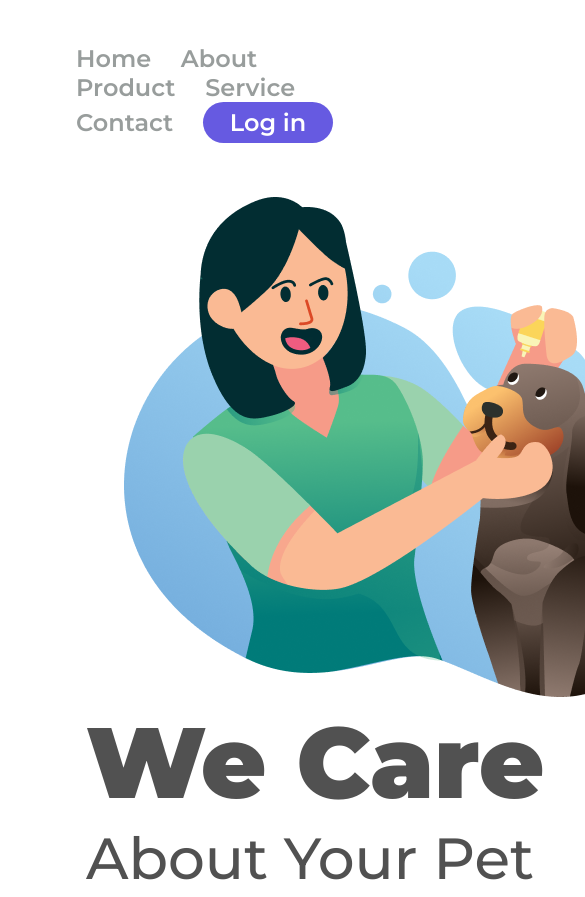
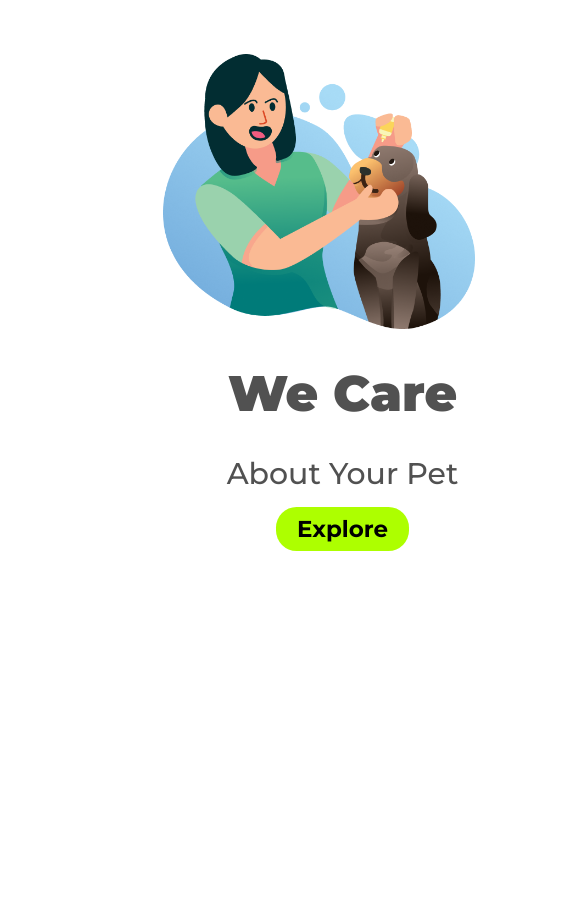
Before and after one commit to devslima/OUTRO-PROJETO-1, a plain HTML site: page index.html in a window 390 px wide. Shown: the top 897 px of the page, 585 px wide, since content can reach past the window. After the commit the page ends 844 px from the top, so only its background shows below. Drawn offline with Linux system fonts and the light colour scheme.

Commit message:
commit responsivo

```diff
--- a/index.html
+++ b/index.html
@@ -24,8 +24,10 @@
     </header>
 
     <main>
-            <img src="./assets/we-care.png" alt="we-care-logo" class="img-log">
-        <aside>
+        <div class="img-log" >
+            <img src="./assets/we-care.png" alt="we-care-logo">
+        </div>
+            <aside>
             <h1>We Care</h1>
             <h2>About Your Pet</h2>
             <p>Lorem ipsum, dolor sit amet consectetur adipisicing elit. Eius quos culpa magni! Id saepe tempore cum
--- a/style.css
+++ b/style.css
@@ -20,8 +20,8 @@ a {
 }
 
 .button-header {
-    Width: 130px;
-    Height: 41px;
+    width: 130px;
+    height: 41px;
     border-radius: 20.5px;
     background-color: #665AE1;
     border: none;
@@ -29,6 +29,15 @@ a {
     font-weight: 600;
     font-size: 24px;
     line-height: 29px;
+    cursor: pointer;
+}
+
+.button-header:hover {
+    opacity: 0.8;
+}
+
+.button-header:active {
+    opacity: 0.5;
 }
 
 .img-log {
@@ -80,4 +89,80 @@ p {
     line-height: 34px;
     color: #000000;
     margin-bottom: 46px;
+    border: none;
 }
+
+.button-end:hover {
+    opacity: 0.8;
+}
+
+.button-end:active {
+    opacity: 0.5;
+}
+
+@media screen and (max-width: 800px) {
+    body {
+        width: 100%;
+        height: 100%;
+        margin: 0;
+        padding: 0;
+        box-sizing: border-box;
+    }
+
+    header {
+        display: none;
+    }
+
+    .button-header {
+        display: none;
+    }
+
+    .img-log {
+        padding: 0;
+        width: 100%;
+        height: 50%;
+        display: block;
+        position: static;
+        text-align: center;
+    }
+
+    img {
+        width: 80%;
+        height: 80%;
+    }
+
+    asside {
+        width: 100%;
+        height: auto;
+        display: block;
+        position: static;
+    }
+
+    h1 {
+        font-weight: 900;
+        font-size: 50px;
+        text-align: center;
+    }
+
+    h2 {
+        font-weight: 500;
+        font-size: 30px;
+        text-align: center;
+        margin-bottom: 15px;
+    }
+
+    p {
+        display: none;
+    }
+
+    .button-end {
+        display: block;
+        margin-left: auto;
+        margin-right: auto;
+        margin-bottom: 20px;
+        width: 133px;
+        height: 44px;
+        font-size: 23px;
+    }
+
+}
```
